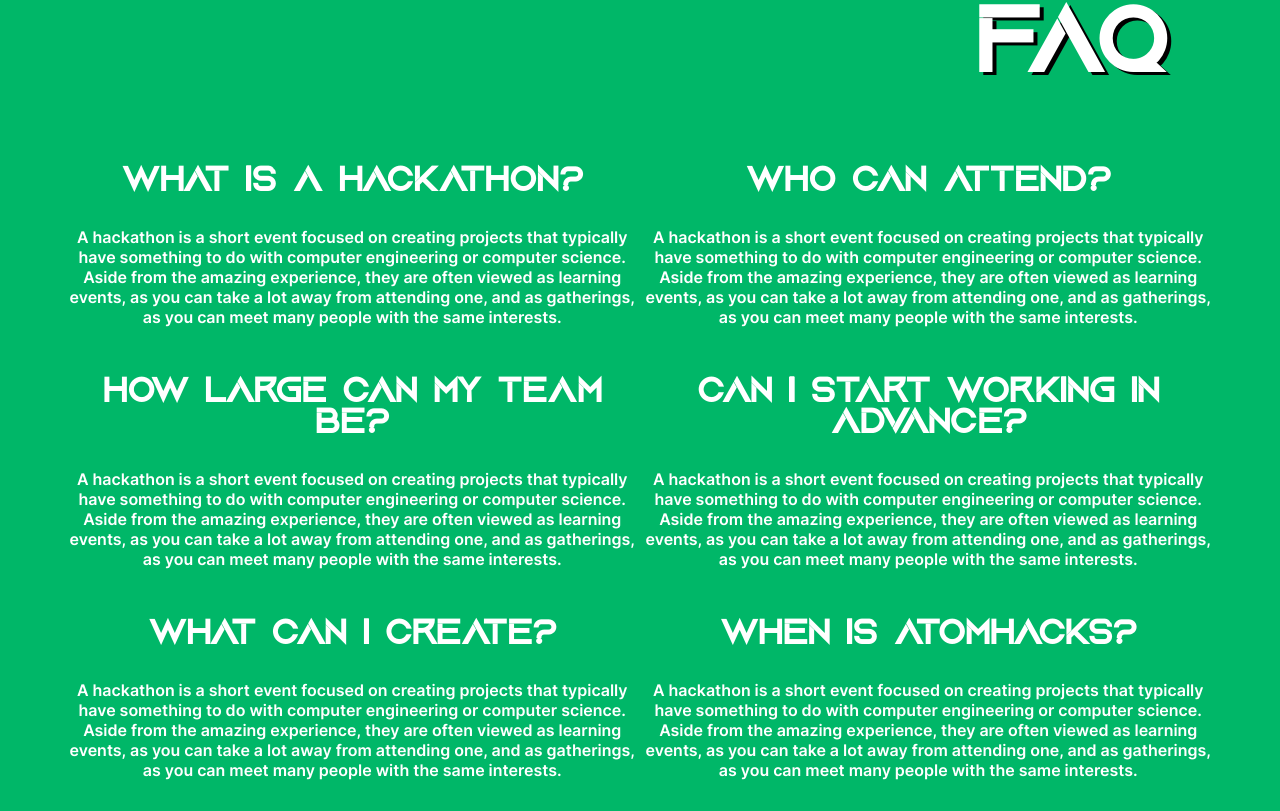
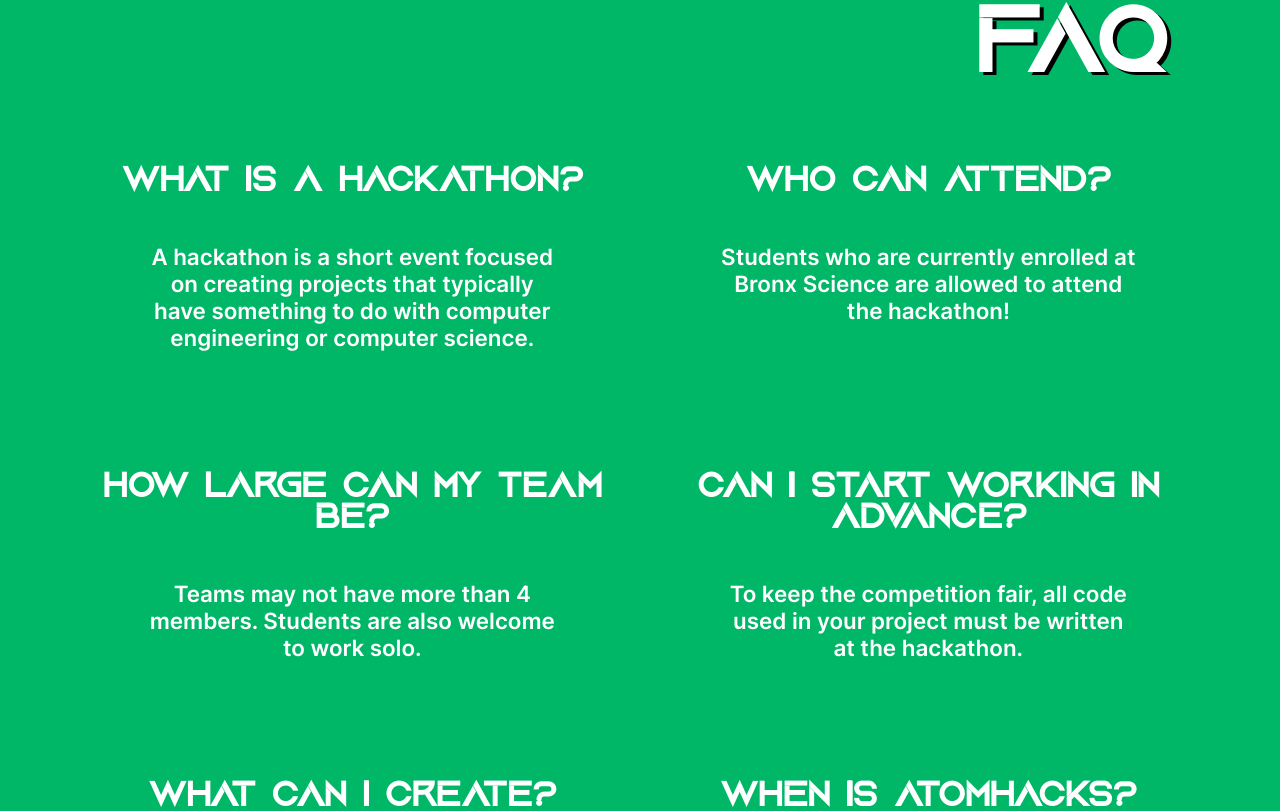
Before and after one commit to atomhacks/VIII, a Next.js app: page / in a window 1280 px wide. Shown: the part 1649-2460 px from the top of the page. Built offline with nearby package versions, Linux system fonts and the light colour scheme.

Commit message:
somewhat clean up faq

```diff
--- a/components/sections/FAQ.js
+++ b/components/sections/FAQ.js
@@ -4,32 +4,32 @@ const questions = [
   {
     question: "WHAT IS A HACKATHON?",
     answer:
-      "A hackathon is a short event focused on creating projects that typically have something to do with computer engineering or computer science. Aside from the amazing experience, they are often viewed as learning events, as you can take a lot away from attending one, and as gatherings, as you can meet many people with the same interests.",
+      "A hackathon is a short event focused on creating projects that typically have something to do with computer engineering or computer science.",
   },
   {
     question: "WHO CAN ATTEND?",
     answer:
-      "A hackathon is a short event focused on creating projects that typically have something to do with computer engineering or computer science. Aside from the amazing experience, they are often viewed as learning events, as you can take a lot away from attending one, and as gatherings, as you can meet many people with the same interests.",
+      "Students who are currently enrolled at Bronx Science are allowed to attend the hackathon!",
   },
   {
     question: "HOW LARGE CAN MY TEAM BE?",
     answer:
-      "A hackathon is a short event focused on creating projects that typically have something to do with computer engineering or computer science. Aside from the amazing experience, they are often viewed as learning events, as you can take a lot away from attending one, and as gatherings, as you can meet many people with the same interests.",
+      "Teams may not have more than 4 members. Students are also welcome to work solo.",
   },
   {
     question: "CAN I START WORKING IN ADVANCE?",
     answer:
-      "A hackathon is a short event focused on creating projects that typically have something to do with computer engineering or computer science. Aside from the amazing experience, they are often viewed as learning events, as you can take a lot away from attending one, and as gatherings, as you can meet many people with the same interests.",
+      "To keep the competition fair, all code used in your project must be written at the hackathon.",
   },
   {
     question: "WHAT CAN I CREATE?",
     answer:
-      "A hackathon is a short event focused on creating projects that typically have something to do with computer engineering or computer science. Aside from the amazing experience, they are often viewed as learning events, as you can take a lot away from attending one, and as gatherings, as you can meet many people with the same interests.",
+      "You can create anything you want, as long as your hack does not violate our code of conduct.",
   },
   {
     question: "WHEN IS ATOMHACKS?",
     answer:
-      "A hackathon is a short event focused on creating projects that typically have something to do with computer engineering or computer science. Aside from the amazing experience, they are often viewed as learning events, as you can take a lot away from attending one, and as gatherings, as you can meet many people with the same interests.",
+      "To be determined!",
   },
 ];
 
@@ -43,7 +43,7 @@ const FAQ = () => {
         {questions.map((ques, i) => (
           <div key={i}>
             <h1 className={faqStyles.question}>{ques.question}</h1>
-            <p>{ques.answer}</p>
+            <p className={faqStyles.answer}>{ques.answer}</p>
           </div>
         ))}
       </div>
--- a/styles/sections/FAQ.module.css
+++ b/styles/sections/FAQ.module.css
@@ -19,11 +19,16 @@
     grid-template-areas:
         "q1 q2";
     text-align: center;
-    margin-top: 3rem;
 }
 
 .question {
     margin: 2rem;
+    margin-top: 5rem;
     font-size: 225%;
     font-family: Aquire;
 }
+
+.answer {
+    font-size: 140%;
+    padding: 1rem 5rem;
+}
```
